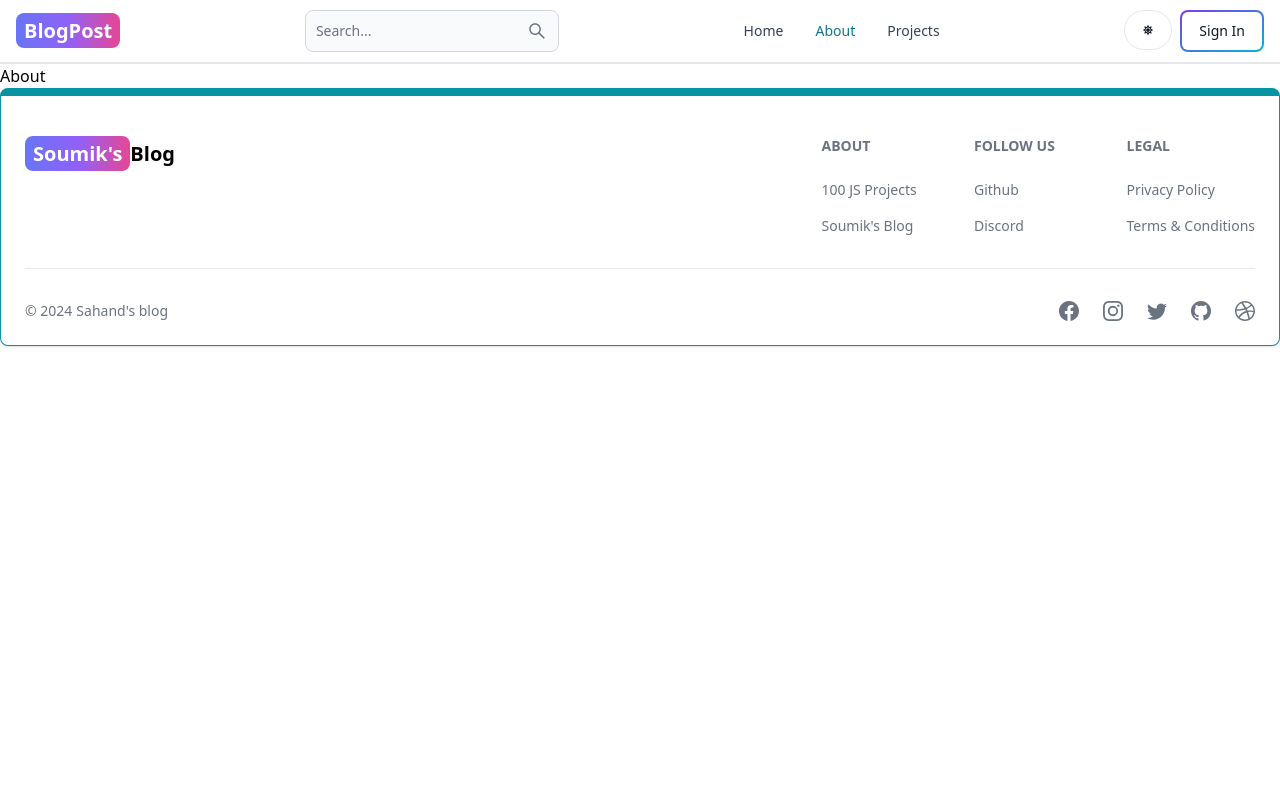
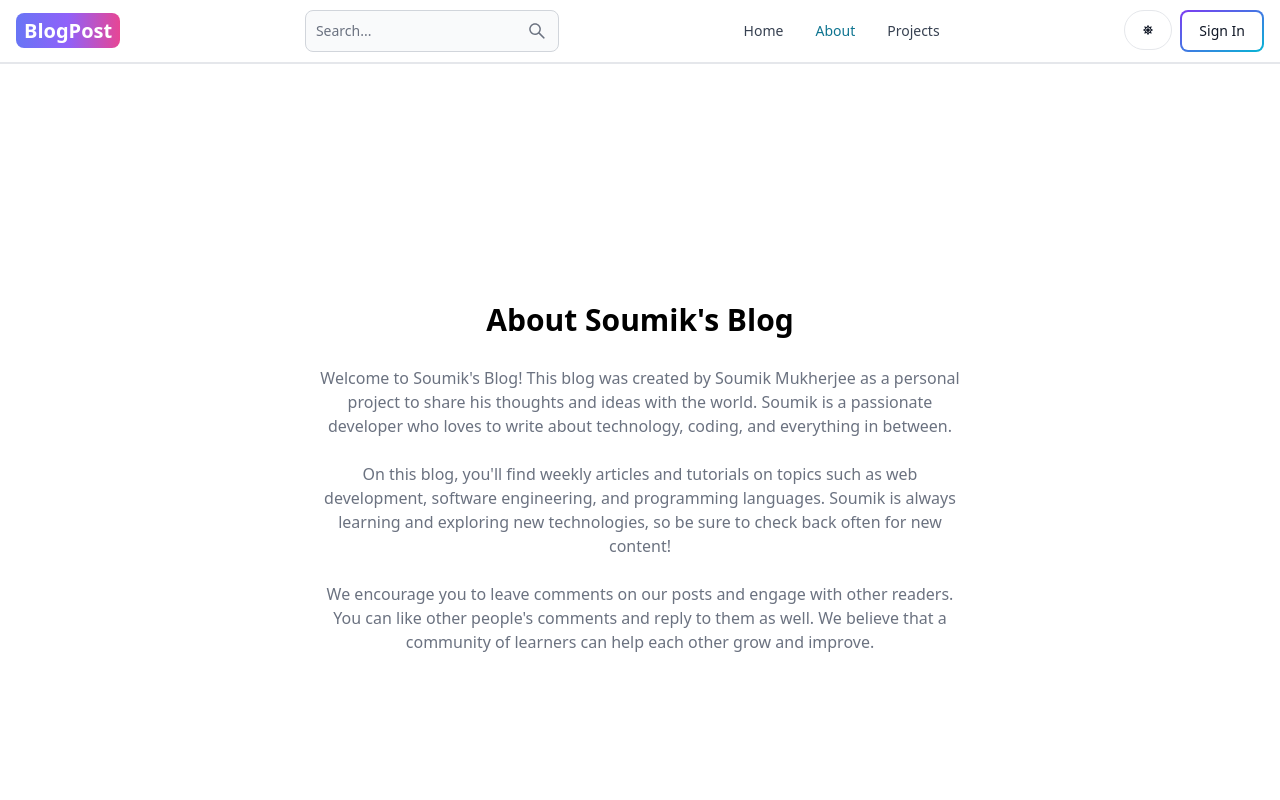
Before and after one commit to Soumik-Abir/Blog-app, a React app in the folder frontend/: page /about in a window 1280 px wide. Shown: the top 800 px of the page. Built offline with nearby package versions, Linux system fonts and the light colour scheme; no server answers; the HTML template or start-up script is replaced by a standard one.

Commit message:
Update About and Projects pages

```diff
--- a/frontend/src/pages/About.jsx
+++ b/frontend/src/pages/About.jsx
@@ -2,6 +2,36 @@
 
 export default function About() {
   return (
-    <div>About</div>
+    <div className='min-h-screen flex items-center justify-center'>
+      <div className='max-w-2xl mx-auto p-3 text-center'>
+        <div>
+          <h1 className='text-3xl font font-semibold text-center my-7'>
+            About Soumik's Blog
+          </h1>
+          <div className='text-md text-gray-500 flex flex-col gap-6'>
+            <p>
+              Welcome to Soumik's Blog! This blog was created by Soumik Mukherjee
+              as a personal project to share his thoughts and ideas with the
+              world. Soumik is a passionate developer who loves to write about
+              technology, coding, and everything in between.
+            </p>
+
+            <p>
+              On this blog, you'll find weekly articles and tutorials on topics
+              such as web development, software engineering, and programming
+              languages. Soumik is always learning and exploring new
+              technologies, so be sure to check back often for new content!
+            </p>
+
+            <p>
+              We encourage you to leave comments on our posts and engage with
+              other readers. You can like other people's comments and reply to
+              them as well. We believe that a community of learners can help
+              each other grow and improve.
+            </p>
+          </div>
+        </div>
+      </div>
+    </div>
   )
 }
--- a/frontend/src/pages/Projects.jsx
+++ b/frontend/src/pages/Projects.jsx
@@ -1,7 +1,12 @@
 import React from 'react'
+import CallToAction from '../components/CallToAction';
 
 export default function Projects() {
   return (
-    <div>Projects</div>
+    <div className='min-h-screen max-w-2xl mx-auto flex justify-center items-center flex-col gap-6 p-3'>
+      <h1 className='text-3xl font-semibold'>Pojects</h1>
+      <p className='text-md text-gray-500'>Build fun and engaging projects while learning HTML, CSS, and JavaScript!</p>
+      <CallToAction />
+    </div>
   )
 }
```
